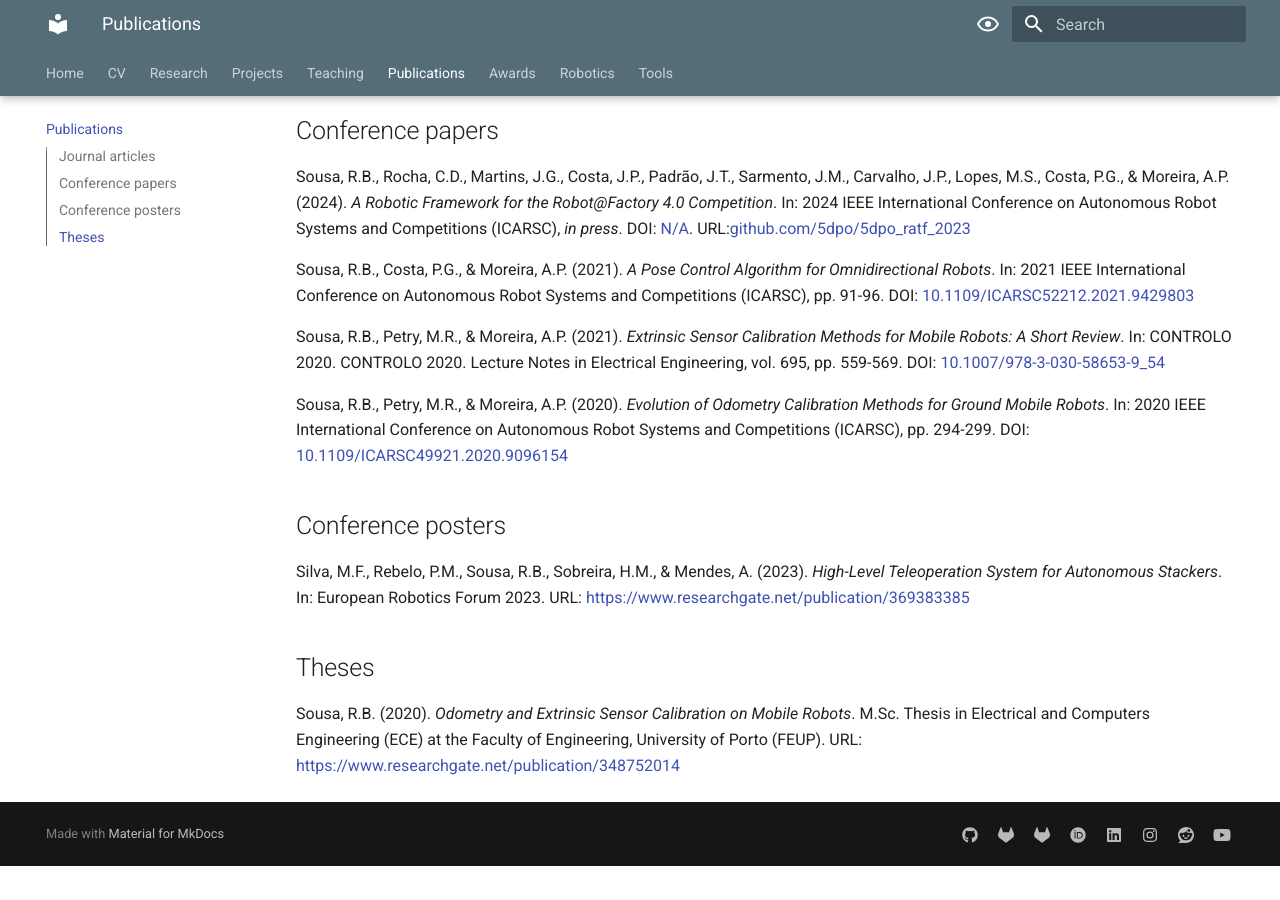
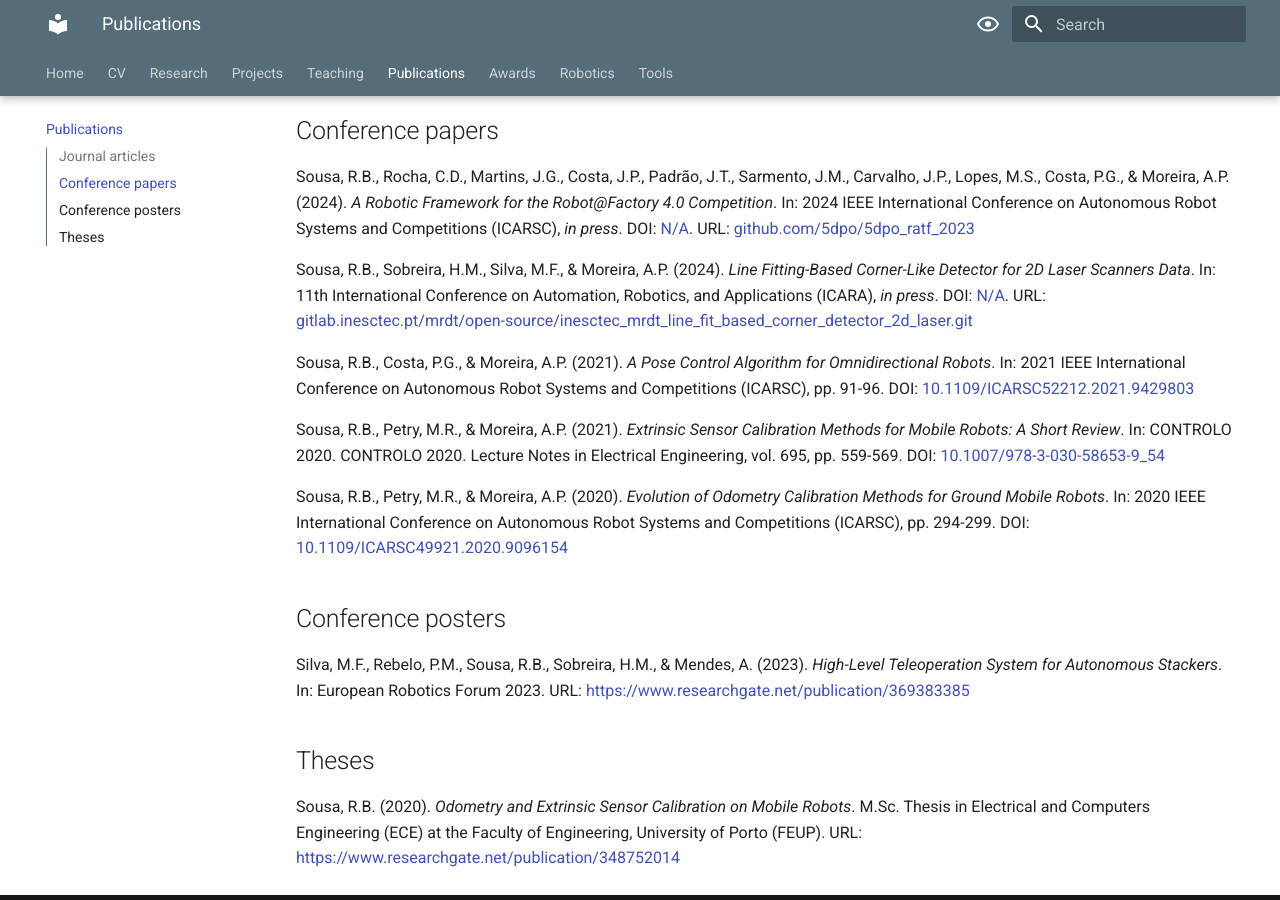
Before and after one commit to sousarbarb/sousarbarb.github.io, an MkDocs documentation site: the page built from docs/publications.md, in a window 1280 px wide and 900 px high, scrolled down 458 px. Built offline with MkDocs 1.6.1 and Material for MkDocs 9.7.7, drawn with Linux system fonts in a browser that asks for light colours; before the commit the page ends 1324 px from its top, so only the background shows below that.

Commit message:
add ICARA 2024 publication + award

```diff
--- a/docs/publications.md
+++ b/docs/publications.md
@@ -31,7 +31,14 @@ _A Robotic Framework for the Robot@Factory 4.0 Competition_.
 In: 2024 IEEE International Conference on Autonomous Robot Systems and
 Competitions (ICARSC), _in press_.
 DOI: [N/A](https://doi.org/).
-URL:[github.com/5dpo/5dpo_ratf_2023](https://github.com/5dpo/5dpo_ratf_2023)
+URL: [github.com/5dpo/5dpo\_ratf\_2023](https://github.com/5dpo/5dpo_ratf_2023)
+
+Sousa, R.B., Sobreira, H.M., Silva, M.F., & Moreira, A.P. (2024).
+_Line Fitting-Based Corner-Like Detector for 2D Laser Scanners Data_.
+In: 11th International Conference on Automation, Robotics, and Applications
+(ICARA), _in press_.
+DOI: [N/A](https://doi.org/).
+URL: [gitlab.inesctec.pt/mrdt/open-source/inesctec\_mrdt\_line\_fit\_based\_corner\_detector\_2d\_laser.git](https://gitlab.inesctec.pt/mrdt/open-source/inesctec_mrdt_line_fit_based_corner_detector_2d_laser.git)
 
 Sousa, R.B., Costa, P.G., & Moreira, A.P. (2021).
 _A Pose Control Algorithm for Omnidirectional Robots_.
```
Also changed, not shown: docs/awards.md (+6 -1 lines), docs/projects.md (+10 -0 lines).
